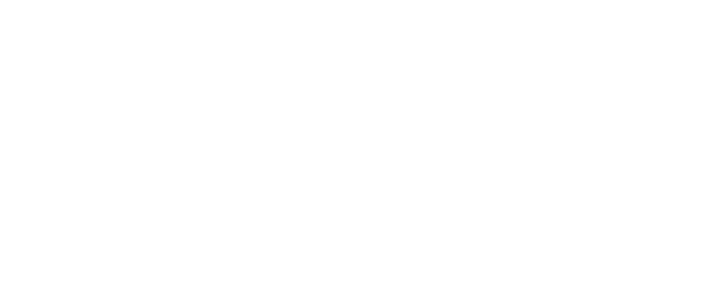
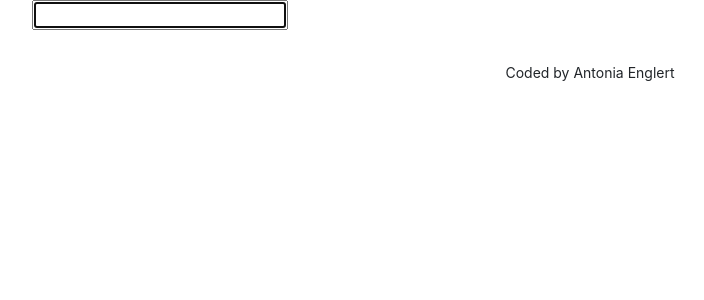
Before and after one commit to antoniapiae/dictionary-project, a React (Create React App) app: page / in a window 1280 px wide. Shown: the top 300 px of the page, without its empty margins (50-754 px from the left). Built offline with nearby package versions, Linux system fonts and the light colour scheme.

Commit message:
Added the search engine

```diff
--- a/src/App.css
+++ b/src/App.css
@@ -0,0 +1,4 @@
+.App-footer {
+  text-align: center;
+  margin: 30px 0;
+}
--- a/src/App.js
+++ b/src/App.js
@@ -1,9 +1,19 @@
+import Dictionary from "./Dictionary";
+
 import "./App.css";
 
 export default function App() {
   return (
     <div className="App">
-      <header className="App-header"></header>
+      <div className="container">
+        <header className="App-header"></header>
+        <main>
+          <Dictionary />
+        </main>
+        <footer className="App-footer">
+          <small>Coded by Antonia Englert</small>
+        </footer>
+      </div>
     </div>
   );
 }
--- /dev/null
+++ b/src/Dictionary.js
@@ -0,0 +1,24 @@
+import React, { useState } from "react";
+
+import "./Dictionary.css";
+
+export default function Dictionary() {
+  let [keyword, setKeyword] = useState("");
+
+  function search(event) {
+    event.preventDefault();
+    alert(`Searching for ${keyword}`);
+  }
+
+  function handleKeywordChange(event) {
+    setKeyword(event.target.value);
+  }
+
+  return (
+    <div className="Dictionary">
+      <form onSubmit={search}>
+        <input type="search" autoFocus={true} onChange={handleKeywordChange} />
+      </form>
+    </div>
+  );
+}
```
Also changed, not shown: src/Dictionary.css (added).
